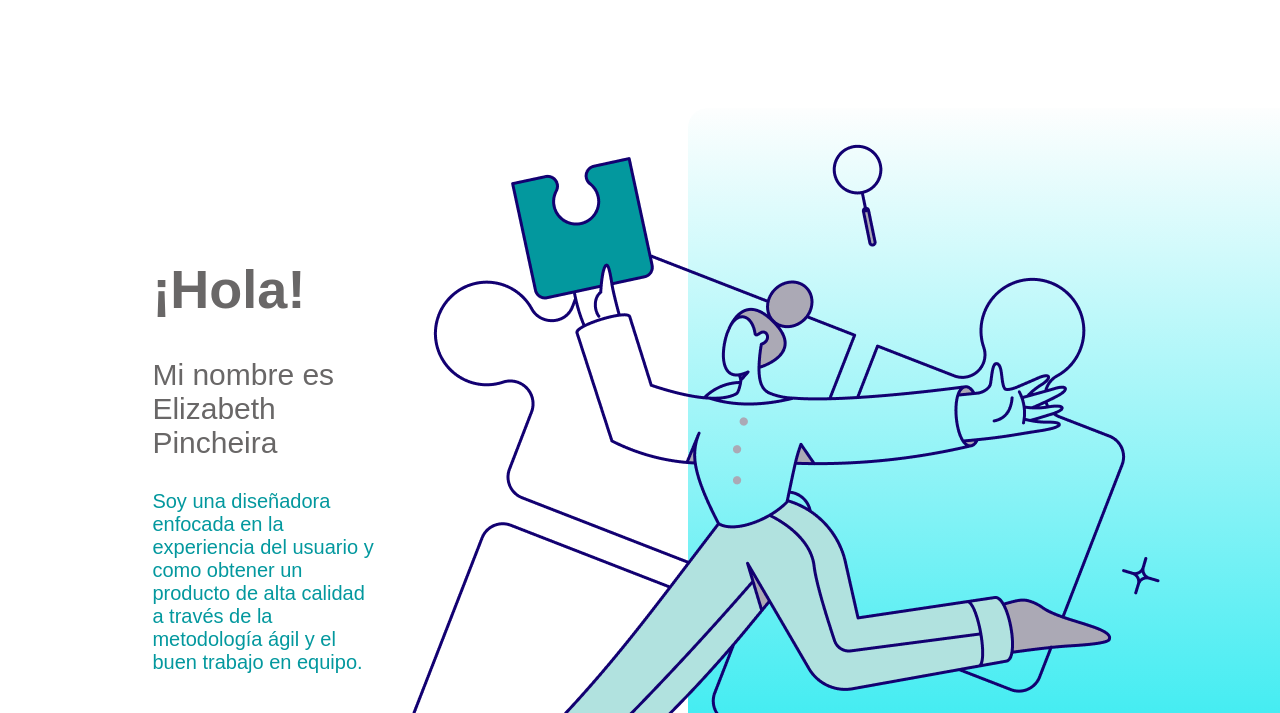
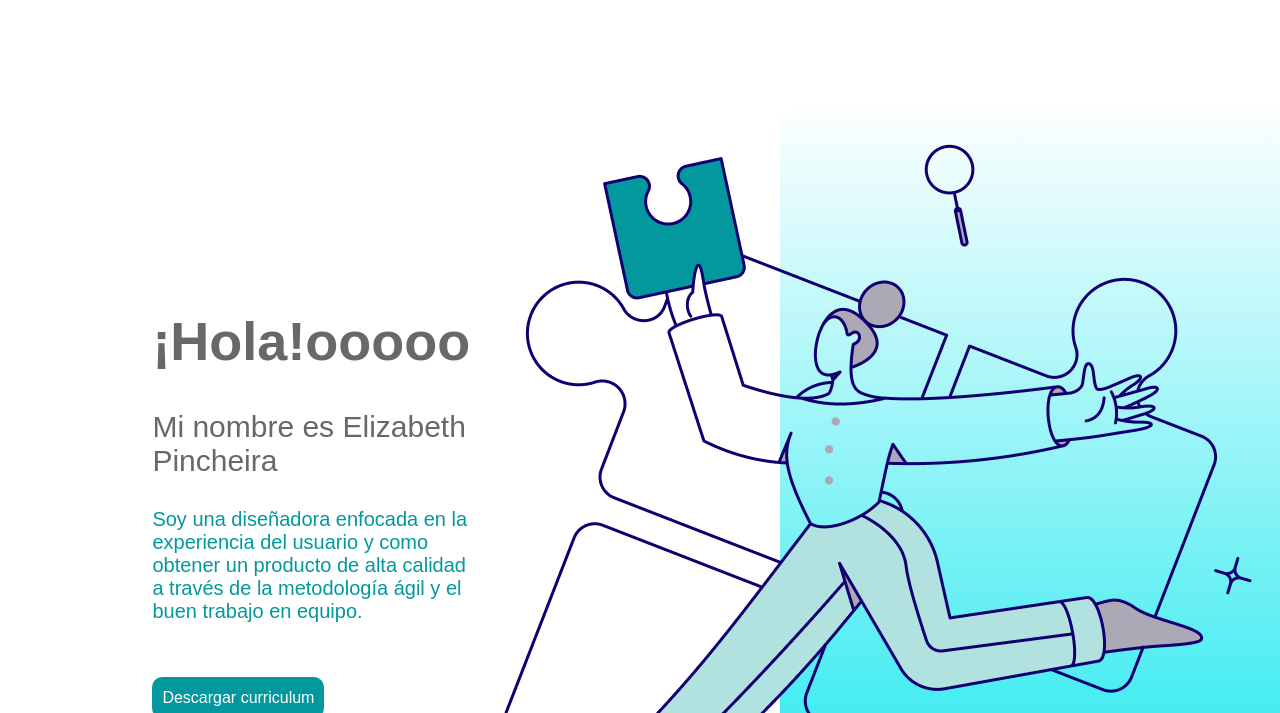
Before and after one commit to juanPabloOrmeno/elizabethPincheira, a plain HTML site: page dist/index.html in a window 1280 px wide. Shown: the part 87-800 px from the top of the page. Drawn offline with Linux system fonts and the light colour scheme.

```diff
--- a/dist/index.html
+++ b/dist/index.html
@@ -22,7 +22,7 @@
 		</div>
 		<div class="row">
 			<div class="col-1">
-				<h2>¡Hola!</h2>
+				<h2>¡Hola!ooooo</h2>
 				<br>
 				<h3>Mi nombre es Elizabeth Pincheira</h3>
 				<p>Soy una diseñadora enfocada en la experiencia del usuario y como obtener un producto de alta calidad a través de la metodología ágil y el buen trabajo en equipo.</p>
```
Also changed, not shown: 1 other file.
